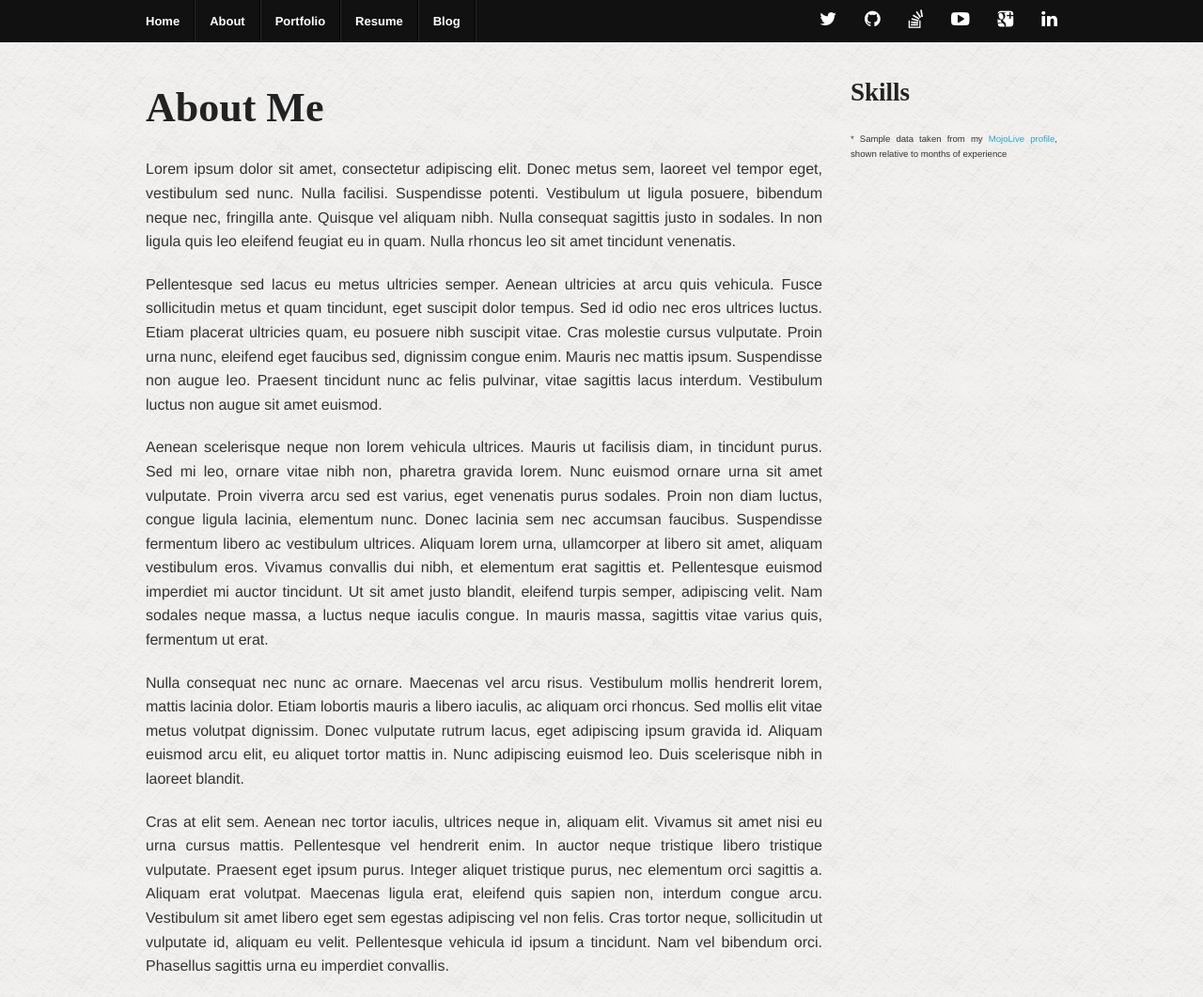
After one commit to keelerm84/matthewmkeeler.com, a PHP site: template resources/views/about.twig in a window 1280 px wide. The commit adds this page. Shown: the whole page at 94% size. Run offline with PHP 8.4, Linux system fonts and the light colour scheme; the template is opened without the code that fills it, so the values that code supplies are empty; some libraries are stand-ins or nearby versions; some web fonts are replaced.

Commit message:
Adds console command to fetch mojolive data
+ Stubs out design for "About" page

```diff
--- /dev/null
+++ b/resources/views/about.twig
@@ -0,0 +1,28 @@
+{% extends "layout.twig" %}
+
+{% block body %}
+  <div class="row">
+    <div class="large-9 columns">
+        <h1>About Me</h1>
+        <p>Lorem ipsum dolor sit amet, consectetur adipiscing elit. Donec metus sem, laoreet vel tempor eget, vestibulum sed nunc. Nulla facilisi. Suspendisse potenti. Vestibulum ut ligula posuere, bibendum neque nec, fringilla ante. Quisque vel aliquam nibh. Nulla consequat sagittis justo in sodales. In non ligula quis leo eleifend feugiat eu in quam. Nulla rhoncus leo sit amet tincidunt venenatis.</p>
+
+        <p>Pellentesque sed lacus eu metus ultricies semper. Aenean ultricies at arcu quis vehicula. Fusce sollicitudin metus et quam tincidunt, eget suscipit dolor tempus. Sed id odio nec eros ultrices luctus. Etiam placerat ultricies quam, eu posuere nibh suscipit vitae. Cras molestie cursus vulputate. Proin urna nunc, eleifend eget faucibus sed, dignissim congue enim. Mauris nec mattis ipsum. Suspendisse non augue leo. Praesent tincidunt nunc ac felis pulvinar, vitae sagittis lacus interdum. Vestibulum luctus non augue sit amet euismod.</p>
+
+        <p>Aenean scelerisque neque non lorem vehicula ultrices. Mauris ut facilisis diam, in tincidunt purus. Sed mi leo, ornare vitae nibh non, pharetra gravida lorem. Nunc euismod ornare urna sit amet vulputate. Proin viverra arcu sed est varius, eget venenatis purus sodales. Proin non diam luctus, congue ligula lacinia, elementum nunc. Donec lacinia sem nec accumsan faucibus. Suspendisse fermentum libero ac vestibulum ultrices. Aliquam lorem urna, ullamcorper at libero sit amet, aliquam vestibulum eros. Vivamus convallis dui nibh, et elementum erat sagittis et. Pellentesque euismod imperdiet mi auctor tincidunt. Ut sit amet justo blandit, eleifend turpis semper, adipiscing velit. Nam sodales neque massa, a luctus neque iaculis congue. In mauris massa, sagittis vitae varius quis, fermentum ut erat.</p>
+
+        <p>Nulla consequat nec nunc ac ornare. Maecenas vel arcu risus. Vestibulum mollis hendrerit lorem, mattis lacinia dolor. Etiam lobortis mauris a libero iaculis, ac aliquam orci rhoncus. Sed mollis elit vitae metus volutpat dignissim. Donec vulputate rutrum lacus, eget adipiscing ipsum gravida id. Aliquam euismod arcu elit, eu aliquet tortor mattis in. Nunc adipiscing euismod leo. Duis scelerisque nibh in laoreet blandit.</p>
+
+        <p>Cras at elit sem. Aenean nec tortor iaculis, ultrices neque in, aliquam elit. Vivamus sit amet nisi eu urna cursus mattis. Pellentesque vel hendrerit enim. In auctor neque tristique libero tristique vulputate. Praesent eget ipsum purus. Integer aliquet tristique purus, nec elementum orci sagittis a. Aliquam erat volutpat. Maecenas ligula erat, eleifend quis sapien non, interdum congue arcu. Vestibulum sit amet libero eget sem egestas adipiscing vel non felis. Cras tortor neque, sollicitudin ut vulputate id, aliquam eu velit. Pellentesque vehicula id ipsum a tincidunt. Nam vel bibendum orci. Phasellus sagittis urna eu imperdiet convallis.</p>
+    </div>
+
+    <div class="large-3 columns">
+      <h3>Skills</h3>
+      <ul class="no-bullet">
+          {% for skill in skills %}
+            <li><div class="progress success"><span class="meter" style="width: {{ skill.weight }}%">{{ skill.skill }}</span></div></li>
+          {% endfor %}
+      </ul>
+      <small>* Sample data taken from my <a href="http://mojolive.com/profile/keelerm84">MojoLive profile</a>, shown relative to months of experience</small>
+    </div>
+  </div>
+{% endblock %}
--- a/resources/views/home.twig
+++ b/resources/views/home.twig
@@ -38,14 +38,14 @@
 
   <div class="row">
     <div class="small-4 columns">
-      <a href="#" class="small button">&raquo; Read more</a>
+      <a href="{{ url('about') }}" class="small button">Read more</a>
     </div>
     <div class="small-4 columns">
-      <a href="#" class="small button">&raquo; See for yourself</a>
+      <a href="#" class="small button">See for yourself</a>
     </div>
 
     <div class="small-4 columns">
-      <a href="#" class="small button">&raquo; View My Resume</a>
+      <a href="#" class="small button">View My Resume</a>
     </div>
   </div>
 {% endblock %}
--- a/resources/views/layout.twig
+++ b/resources/views/layout.twig
@@ -14,9 +14,9 @@
     <nav class="top-bar">
       <section class="top-bar-section">
         <ul class="left">
-          <li><a href="#">Home</a></li>
+          <li><a href="{{ url('home') }}">Home</a></li>
           <li class="divider"></li>
-          <li><a href="#">About</a></li>
+          <li><a href="{{ url('about') }}">About</a></li>
           <li class="divider"></li>
           <li><a href="#">Portfolio</a></li>
           <li class="divider"></li>
--- a/web/css/style.css
+++ b/web/css/style.css
@@ -36,6 +36,10 @@ h1, h2, h3, h4, h5, h6 {
     color: #fff;
 }
 
+a.button:after {
+    content:"  \00bb";
+}
+
 i {
     color: #fff;
 }
--- a/web/index.php
+++ b/web/index.php
@@ -1,6 +1,4 @@
 <?php
-
-require_once __DIR__ . '/../vendor/autoload.php';
 
 $app = require_once __DIR__ . '/../app/bootstrap.php';
 
```
Also changed, not shown: app/bootstrap.php (+22 -0 lines), app/console.php (added, +11 -0 lines), composer.json (+6 -1 lines), resources/config/prod.yml (added, +7 -0 lines), src/Keelerm/Commands/FetchSkills.php (added, +49 -0 lines), src/controllers.php (+14 -0 lines), resources/migrations/01_SkillsMigration.php (added), 2 other files.
